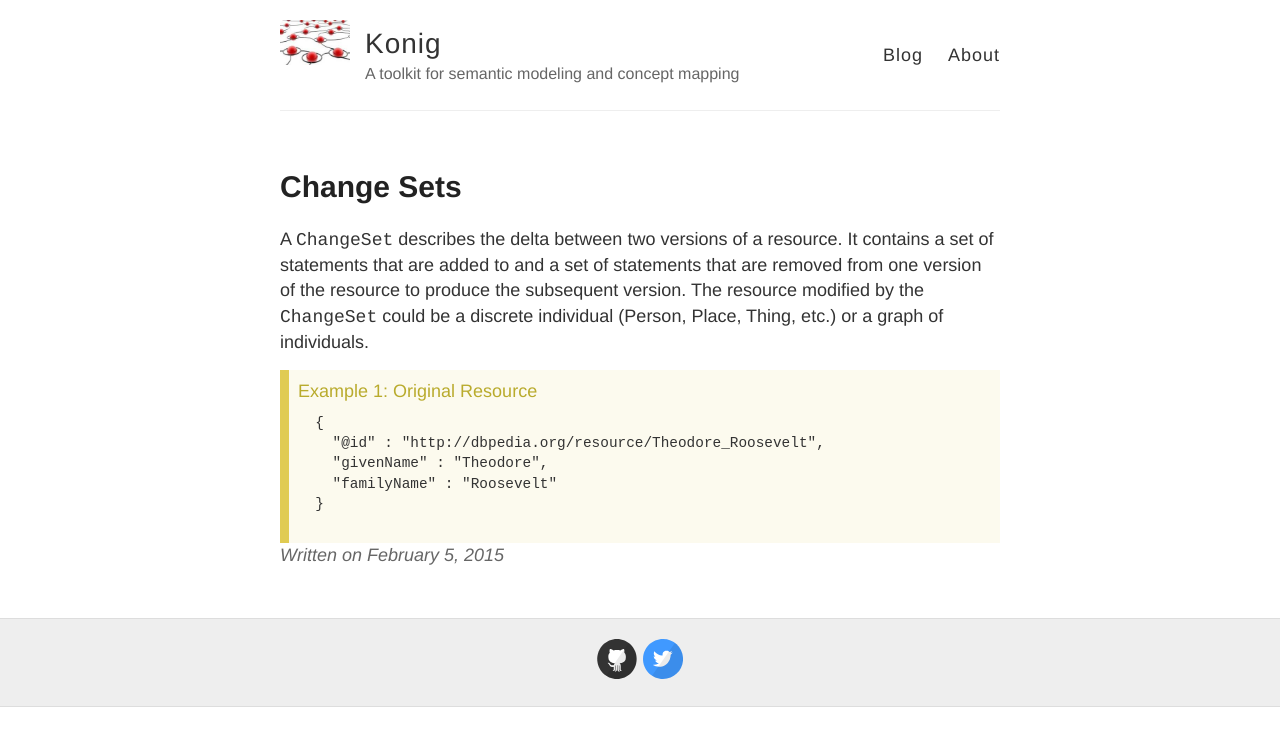
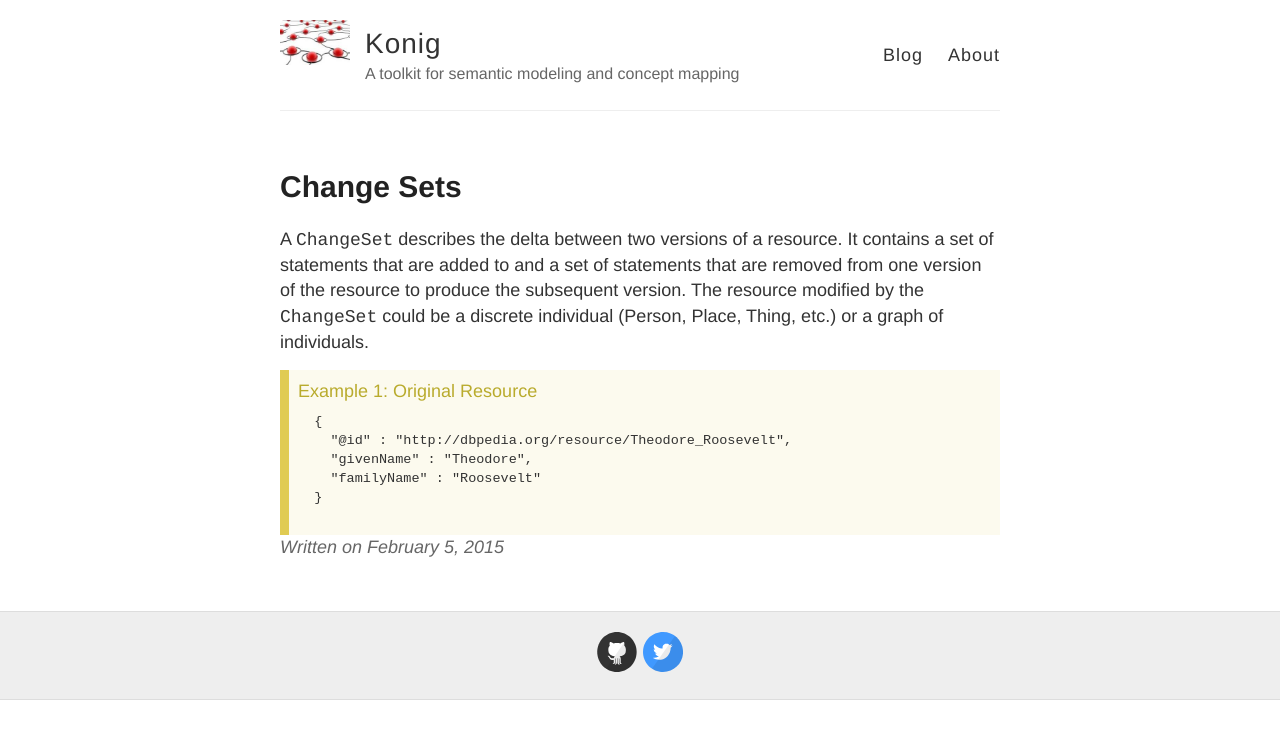
Before and after one commit to konigio/konigio.github.io, a Jekyll site: the page built from _posts/2015-02-05-Change-Sets.md, in a window 1280 px wide. Shown: the top 746 px of the page. Built offline with Jekyll 4.4.1, drawn with Linux system fonts in a browser that asks for light colours; Markdown is read by kramdown in place of the engine named in the settings.

Commit message:
Use smaller font for json

```diff
--- a/_sass/_konig.scss
+++ b/_sass/_konig.scss
@@ -22,10 +22,7 @@ div.example-title {
 }
 
 pre.json {
-	font-size: 80%;
+	font-size: 75%;
 	font-family: monospace;
 	tab-size: 2;
-  -moz-tab-size: 2;
-  -o-tab-size: 2;
-  -webkit-tab-size: 2;
 }
```
